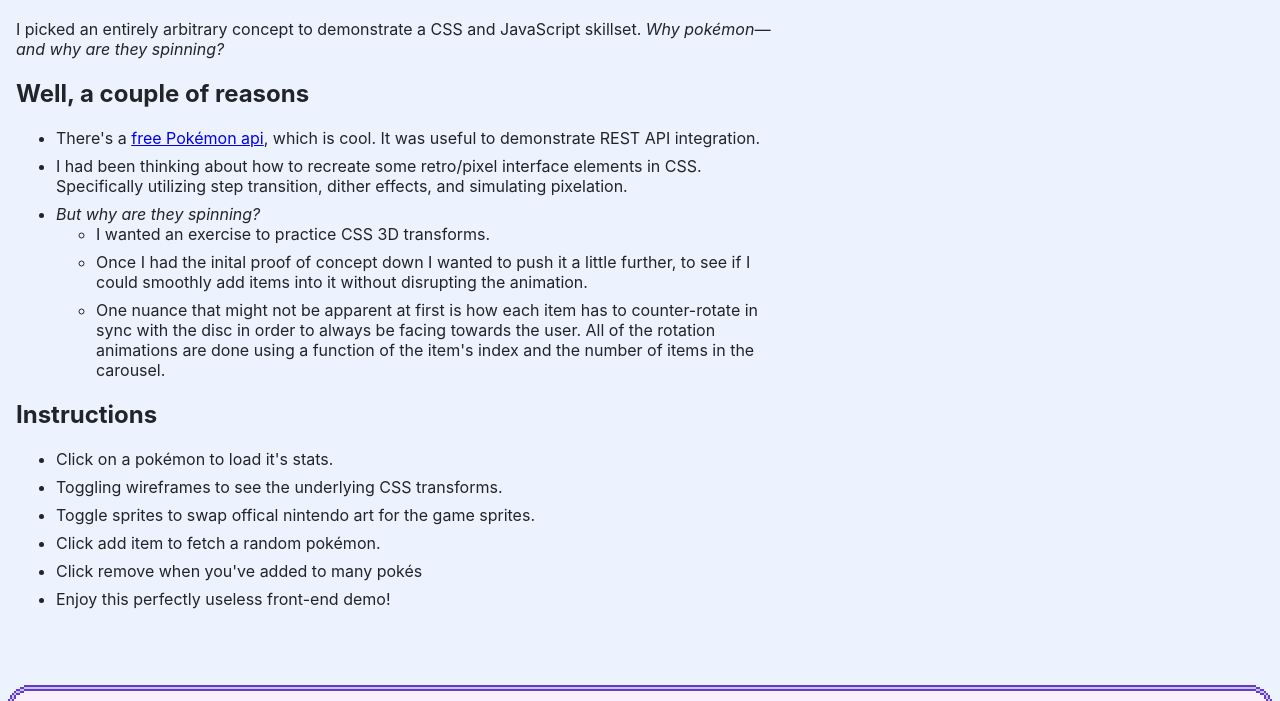
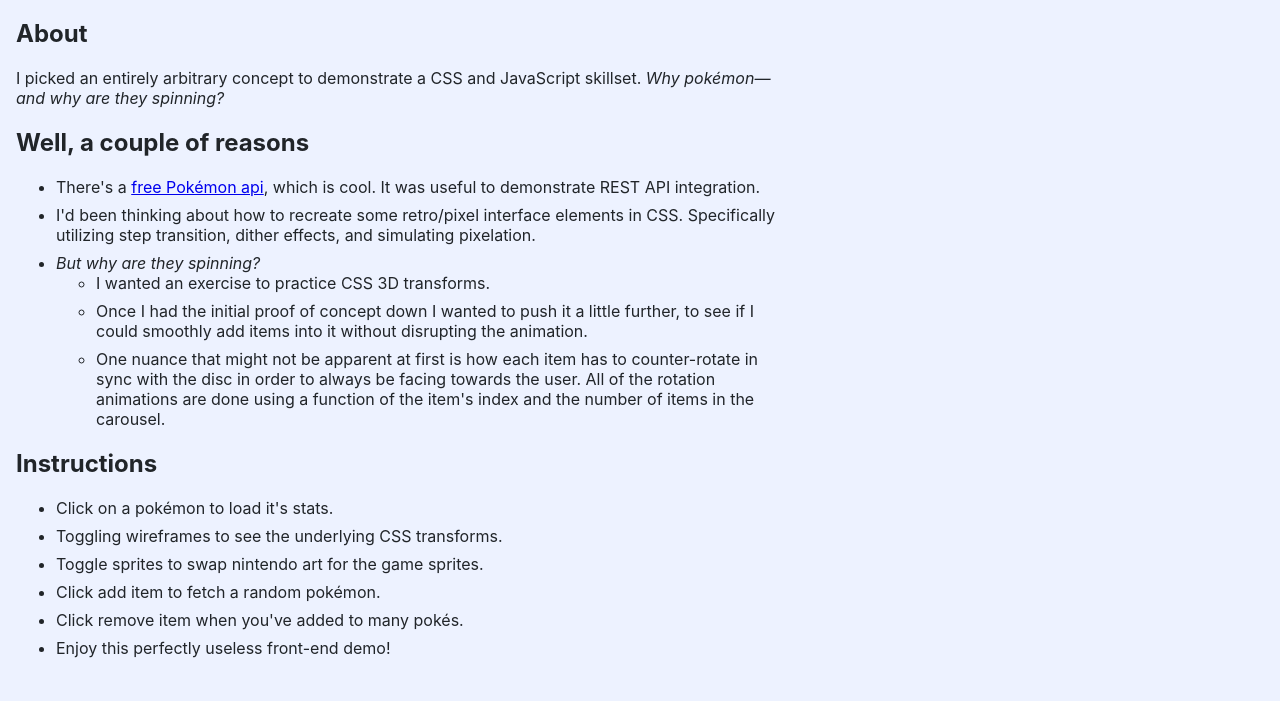
Before and after one commit to MankeyLab/mankeylab.github.io, a website built with webpack: page src/index.html in a window 1280 px wide. Shown: the part 87-788 px from the top of the page. Built offline with nearby package versions, Linux system fonts and the light colour scheme; no server answers.

Commit message:
copy changes

```diff
--- a/src/index.html
+++ b/src/index.html
@@ -13,17 +13,16 @@
             <h1>Front-end demo</h1>
         </header>
         <section class="deck">
+            <h2>About</h2>
             <p>I picked an entirely arbitrary concept to demonstrate a CSS and JavaScript skillset. <em>Why pokémon&mdash;and why are they spinning?</em></p>
             <h2>Well, a couple of reasons</h2>
             <ul>
                 <li>There's a <a href="https://pokeapi.co/" target="_blank">free Pokémon api</a>, which is cool. It was useful to demonstrate REST API integration.</li>
-                <li>
-                    I had been thinking about how to recreate some retro/pixel interface elements in CSS. Specifically utilizing step transition, dither effects, and simulating pixelation.
-                </li>
+                <li>I'd been thinking about how to recreate some retro/pixel interface elements in CSS. Specifically utilizing step transition, dither effects, and simulating pixelation.</li>
                 <li><em>But why are they spinning?</em>
                     <ul>
                         <li>I wanted an exercise to practice CSS 3D transforms.</li>
-                        <li>Once I had the inital proof of concept down I wanted to push it a little further, to see if I could smoothly add items into it without disrupting the animation.
+                        <li>Once I had the initial proof of concept down I wanted to push it a little further, to see if I could smoothly add items into it without disrupting the animation.</li>
                         <li>One nuance that might not be apparent at first is how each item has to counter-rotate in sync with the disc in order to always be facing towards the user. All of the rotation animations are done using a function of the item's index and the number of items in the carousel.</li>
                     </ul>
             </ul>
@@ -31,9 +30,9 @@
             <ul>
                 <li>Click on a pokémon to load it's stats.</li>
                 <li>Toggling wireframes to see the underlying CSS transforms.</li>
-                <li>Toggle sprites to swap offical nintendo art for the game sprites.</li>
+                <li>Toggle sprites to swap nintendo art for the game sprites.</li>
                 <li>Click add item to fetch a random pokémon.</li>
-                <li>Click remove when you've added to many pokés</li>
+                <li>Click remove item when you've added to many pokés.</li>
                 <li>Enjoy this perfectly useless front-end demo!</li>
             </ul>
         </section>
```
Also changed, not shown: README.md, build/index.html.
